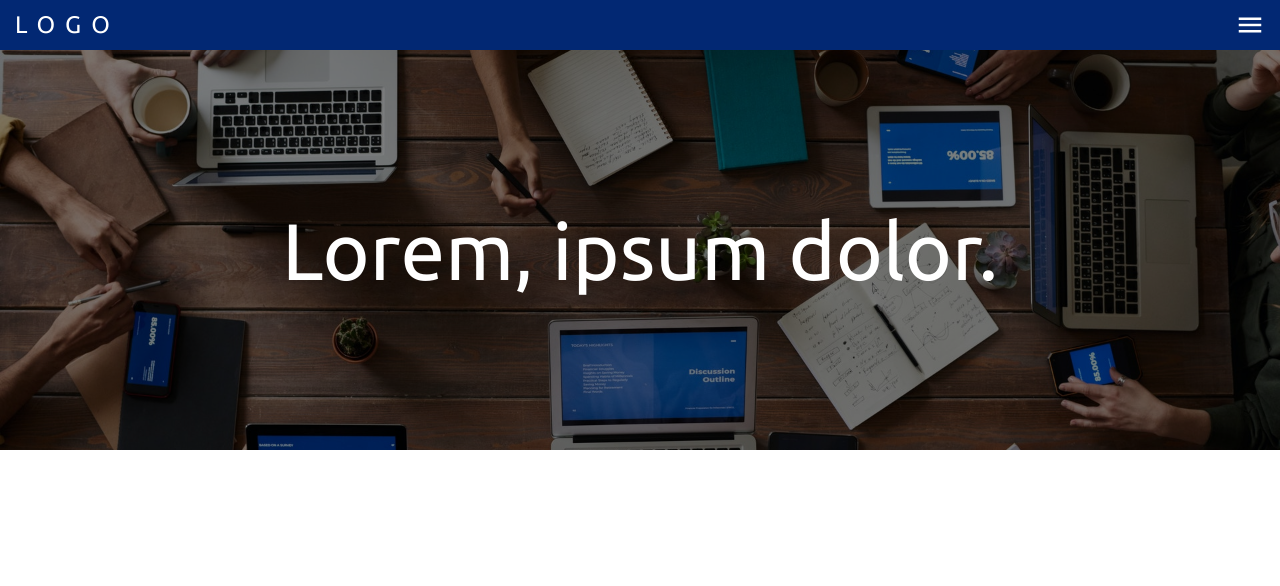
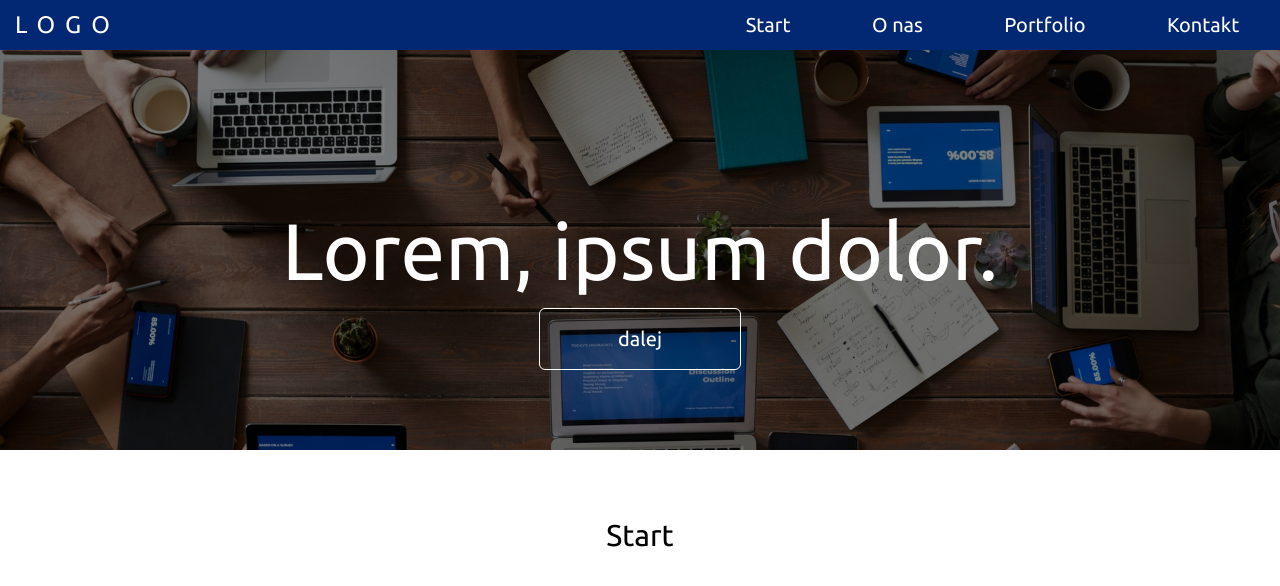
Before and after one commit to Bartqiu/page, a plain HTML site: page index.html in a window 1280 px wide. Shown: the top 586 px of the page. Drawn offline with Linux system fonts and the light colour scheme.

Commit message:
section added

```diff
--- a/css/style.css
+++ b/css/style.css
@@ -9,7 +9,7 @@ html{
 body {
     /* font-family: Arial, Helvetica, sans-serif; */
     font-family: 'Ubuntu', sans-serif;
-    height: 400vh;
+    /* height: 400vh; */
 }
 
 .top{
@@ -20,7 +20,7 @@ body {
     left: 0;
     display: flex;
     align-items: center;
-    z-index: 1;
+    z-index: 2;
     background-color: #022873;
     color: white;
 }
@@ -31,7 +31,7 @@ nav{
     left: 0;
     top: 5rem;
     width: 100%;
-    background-color: rgba(2, 28, 73, 0.5) ;
+    background-color: rgba(2, 28, 73, 0.5);
 }
 
 nav a{
@@ -77,6 +77,7 @@ header {
     /* background-position: center; */
 
     background: url('../assets/img/bg_header.jpg') center/cover fixed;
+    color: white;
 
 }
 
@@ -91,7 +92,6 @@ header::before{
 
 header h1{
     font-size: 4rem;
-    color: white;
     position: absolute;
     text-align: center;
     line-height: 150%;
@@ -104,6 +104,71 @@ header h1{
     /* border-radius: 0.5rem; */
 }
 
+header a{
+    position: absolute;
+    bottom: 20%;
+    left: 0;
+    right: 0;
+    margin: 0 auto;
+    width: 200px;
+    height: 6rem;
+    border: 1px solid white;
+    border-radius: 0.6rem;
+    font-size: 2rem;
+    text-align: center;
+    line-height: 6rem;
+    z-index: 1;
+    /* transition: 0.5s; */
+}
+
+/* header a:hover{
+    background-color: #026873;
+    transform: scaleX(110%) scaleY(110%);
+} */
+
+header a::after{
+    content: '';
+    display: block;
+    position: absolute;
+    bottom: 0;
+    left: 0;
+    width: 100%;
+    height: 0;
+    background-color: #026873;
+    border-radius: 0.4rem;
+    transition: 0.5s;
+    z-index: -1;
+}
+
+header a:hover::after{
+    height: 100%;
+}
+
+section{
+    height: 100vh;
+}
+
+section h2{
+    text-align: center;
+    font-size: 3rem;
+    padding-top: 70px;
+}
+
+section:nth-of-type(even){
+    background-color: lightgray;
+}
+
+.gora{
+    position: static;
+    right: 50px;
+    bottom: 50px;
+    height: 20px;
+    width: 20px;
+    border: 1px solid black;
+    z-index: 2;
+    background-color: black;
+}
+
 @media screen and (min-width: 700px) {
     header h1{
         font-size: 6rem;
@@ -114,4 +179,20 @@ header h1{
     header h1{
         font-size: 8rem;
     }
+    .top span{
+        display: none;
+    }
+    .logo{
+        flex: 1.2;
+    }
+    nav{
+        position: static;
+        display: flex;
+        flex: 1;
+        justify-content: space-around;
+        background-color: #022873;
+    }
+    nav a{
+        padding: 0;
+    }
 }
--- a/index.html
+++ b/index.html
@@ -13,15 +13,30 @@
         <div class="logo"><a href="index.html">logo</a></div>
         <span class="material-icons">menu</span>
         <nav>
-            <a href="#">Start</a>
-            <a href="#">O nas</a>
-            <a href="#">Portfolio</a>
-            <a href="#">Kontakt</a>
+            <a href="#start">Start</a>
+            <a href="#about">O nas</a>
+            <a href="#portfolio">Portfolio</a>
+            <a href="#contact">Kontakt</a>
         </nav>
     </div>
     <header>
         <h1>Lorem, ipsum dolor.</h1>
+        <a href="#start">dalej</a>
     </header>
+    <main>
+        <section id="start">
+            <h2>Start</h2>
+        </section>
+        <section id="about">
+            <h2>O nas</h2>
+        </section>
+        <section id="portfolio">
+            <h2>Portfolio</h2>
+        </section>
+        <section id="contact">
+            <h2>Kontakt</h2>
+        </section>
+    </main>
     <script src="js/scripts.js"></script>
 </body>
 </html>
```
